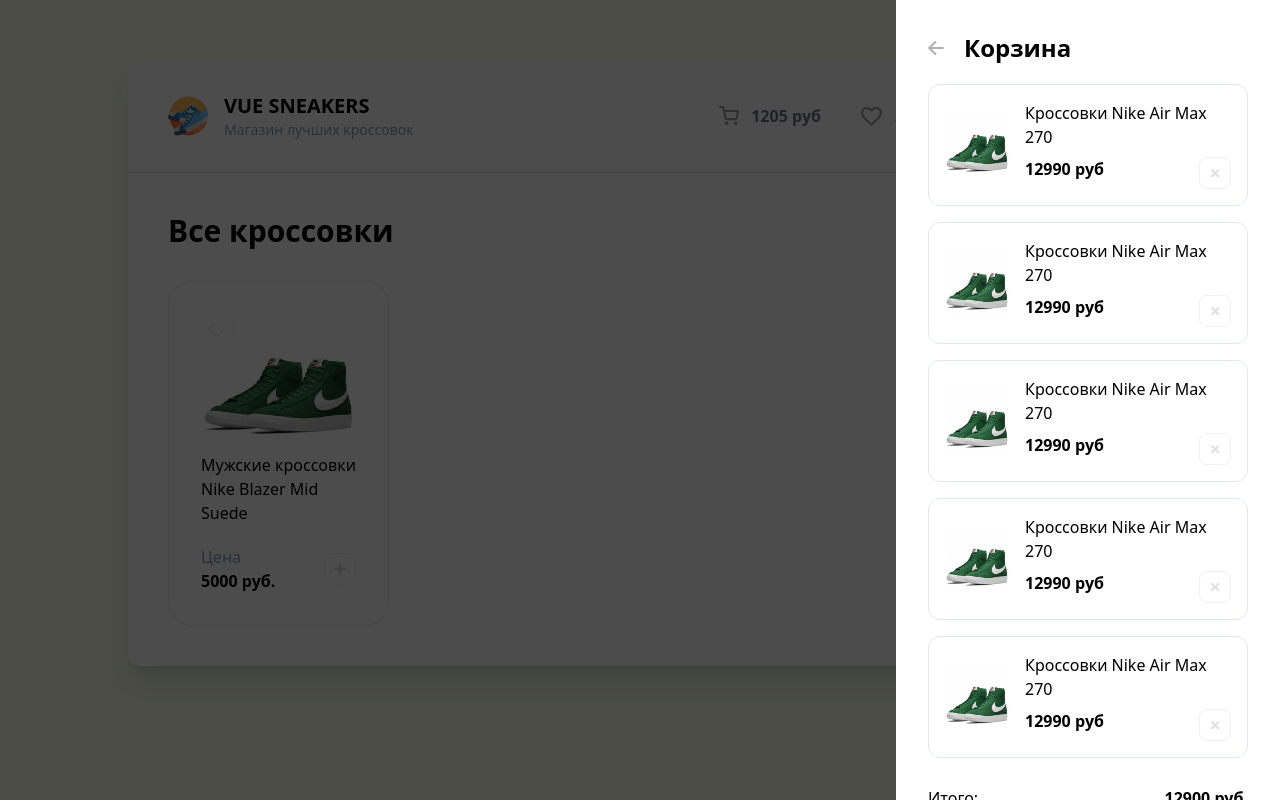
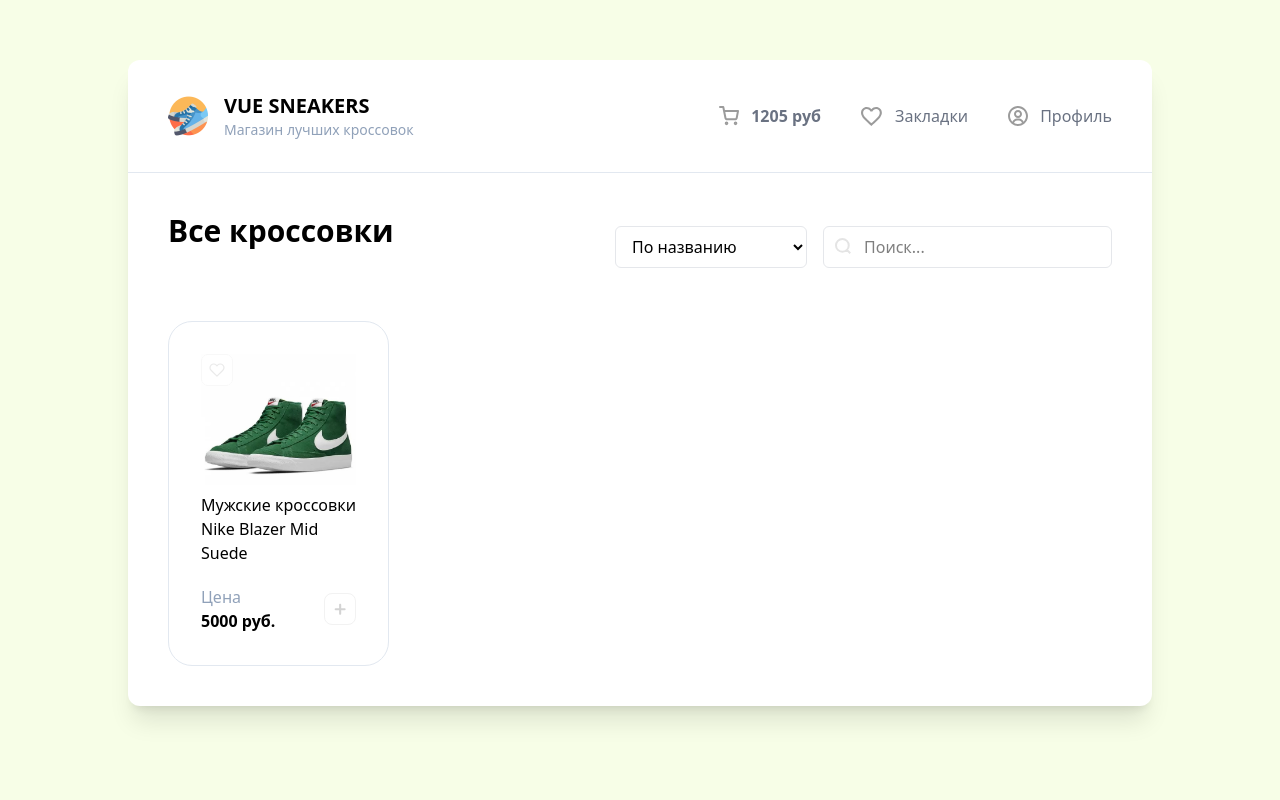
Before and after one commit to Katoshi12/vue-sneakers, a Vue app: page / in a window 1280 px wide. Built offline with nearby package versions, Linux system fonts and the light colour scheme.

Commit message:
feat: add search input and sort select

```diff
--- a/src/App.vue
+++ b/src/App.vue
@@ -1,18 +1,38 @@
 <script setup lang="ts">
 import Header from '@/components/Header.vue'
 import CardList from '@/components/Card/CardList.vue'
-import Drawer from '@/components/Drawer/Drawer.vue'
+
 </script>
 
 <template>
-  <Drawer />
   <main class="bg-white w-4/5 m-auto rounded-xl shadow-xl mt-15">
     <Header />
 
     <section class="p-10">
-      <h2 class="text-3xl font-bold mb-8">Все кроссовки</h2>
+      <div class="flex justify-between items-center">
+        <h2 class="text-3xl font-bold mb-8">Все кроссовки</h2>
 
-      <CardList />
+        <div class="flex justify-between gap-4">
+          <select class="py-2 px-3 border border-gray-200 rounded-md outline-none">
+            <option>По названию</option>
+            <option>По цене(дешевые)</option>
+            <option>По цене(дорогие)</option>
+          </select>
+
+          <div class="relative">
+            <img class="absolute left-3 top-3" src="/search.svg" alt="Search" />
+            <input
+              class="border border-gray-200 rounded-md py-2 pl-10 pr-4 outline-none focus:border-gray-400"
+              type="text"
+              placeholder="Поиск..."
+            />
+          </div>
+        </div>
+      </div>
+
+      <div class="mt-10">
+        <CardList :items="items" />
+      </div>
     </section>
   </main>
 </template>
```
